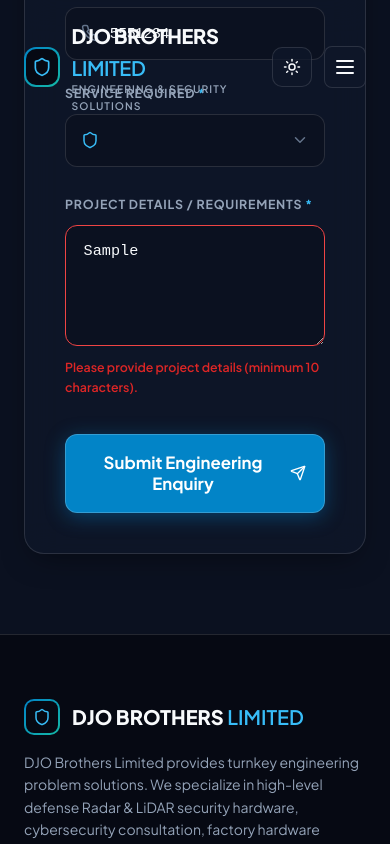
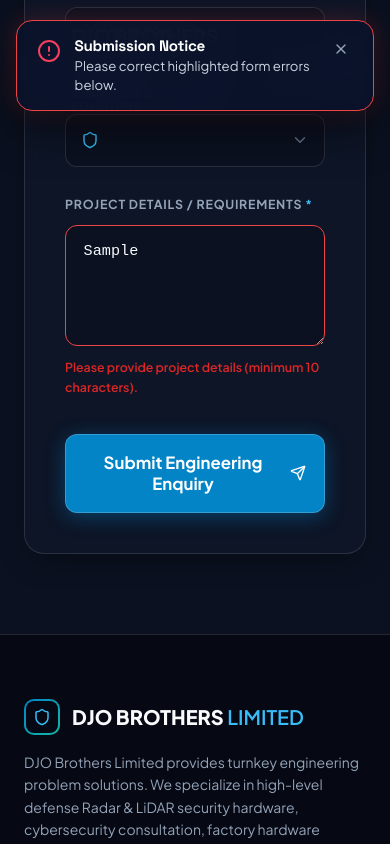
Before and after one commit to djobrothers/djobrothers, a Vue app in the folder client/: page / in a window 390 px wide. Both pictures are taken after typing "Sample", "name@example.com", "5551234", "Sample" into the empty fields and a click on the button "Submit Engineering Enquiry". Shown: the part 8923-9767 px from the top of the page. Built offline with nearby package versions, Linux system fonts and the light colour scheme; no server answers.

Commit message:
mobile form pop up updated

```diff
--- a/client/src/components/contact/EnquiryForm.vue
+++ b/client/src/components/contact/EnquiryForm.vue
@@ -11,27 +11,48 @@
       </p>
     </div>
 
-    <!-- Success Message -->
-    <transition name="fade">
-      <div v-if="successMessage" class="alert-box alert-success">
-        <CheckCircle2 class="alert-icon" />
-        <div>
-          <h4 class="alert-title">Submission Successful</h4>
-          <p class="alert-desc">{{ successMessage }}</p>
+    <!-- Floating Toast Notifications (Teleported to Body for top viewport visibility on mobile & desktop) -->
+    <teleport to="body">
+      <transition name="toast-slide">
+        <div
+          v-if="successMessage"
+          class="toast-notification toast-success"
+          role="alert"
+          aria-live="polite"
+        >
+          <div class="toast-content">
+            <CheckCircle2 class="toast-icon text-emerald" />
+            <div class="toast-text">
+              <h4 class="toast-title">Submission Successful!</h4>
+              <p class="toast-desc">{{ successMessage }}</p>
+            </div>
+            <button @click="dismissNotification" class="toast-close" aria-label="Close notification">
+              <X class="close-icon" />
+            </button>
+          </div>
         </div>
-      </div>
-    </transition>
+      </transition>
 
-    <!-- Error Message -->
-    <transition name="fade">
-      <div v-if="errorMessage" class="alert-box alert-error">
-        <AlertCircle class="alert-icon" />
-        <div>
-          <h4 class="alert-title">Unable to Submit</h4>
-          <p class="alert-desc">{{ errorMessage }}</p>
+      <transition name="toast-slide">
+        <div
+          v-if="errorMessage"
+          class="toast-notification toast-error"
+          role="alert"
+          aria-live="assertive"
+        >
+          <div class="toast-content">
+            <AlertCircle class="toast-icon text-rose" />
+            <div class="toast-text">
+              <h4 class="toast-title">Submission Notice</h4>
+              <p class="toast-desc">{{ errorMessage }}</p>
+            </div>
+            <button @click="dismissNotification" class="toast-close" aria-label="Close notification">
+              <X class="close-icon" />
+            </button>
+          </div>
         </div>
-      </div>
-    </transition>
+      </transition>
+    </teleport>
 
     <!-- Form -->
     <form @submit.prevent="handleSubmit" class="enquiry-form" novalidate>
@@ -142,9 +163,9 @@
 </template>
 
 <script setup>
-import { ref, reactive, watch } from 'vue';
+import { ref, reactive, watch, onUnmounted } from 'vue';
 import { submitEnquiry } from '../../services/api';
-import { User, Mail, Phone, Shield, ChevronDown, Send, CheckCircle2, AlertCircle, Loader2 } from 'lucide-vue-next';
+import { User, Mail, Phone, Shield, ChevronDown, Send, CheckCircle2, AlertCircle, Loader2, X } from 'lucide-vue-next';
 
 const props = defineProps({
   initialService: { type: String, default: 'Security Hardware' }
@@ -166,6 +187,26 @@
 const successMessage = ref('');
 const errorMessage = ref('');
 const fieldErrors = reactive({});
+
+let autoDismissTimer = null;
+
+const dismissNotification = () => {
+  if (autoDismissTimer) clearTimeout(autoDismissTimer);
+  successMessage.value = '';
+  errorMessage.value = '';
+};
+
+const triggerAutoDismiss = (seconds = 7) => {
+  if (autoDismissTimer) clearTimeout(autoDismissTimer);
+  autoDismissTimer = setTimeout(() => {
+    successMessage.value = '';
+    errorMessage.value = '';
+  }, seconds * 1000);
+};
+
+onUnmounted(() => {
+  if (autoDismissTimer) clearTimeout(autoDismissTimer);
+});
 
 const validateClientSide = () => {
   Object.keys(fieldErrors).forEach(key => delete fieldErrors[key]);
@@ -202,10 +243,13 @@
 };
 
 const handleSubmit = async () => {
-  successMessage.value = '';
-  errorMessage.value = '';
+  dismissNotification();
 
-  if (!validateClientSide()) return;
+  if (!validateClientSide()) {
+    errorMessage.value = 'Please correct highlighted form errors below.';
+    triggerAutoDismiss(5);
+    return;
+  }
 
   isSubmitting.value = true;
 
@@ -218,7 +262,9 @@
       message: form.message.trim()
     });
 
-    successMessage.value = res.message || 'Your enquiry has been received successfully.';
+    successMessage.value = res.message || 'Your enquiry has been submitted successfully! Our engineering team will contact you shortly.';
+    triggerAutoDismiss(8);
+
     form.full_name = '';
     form.email = '';
     form.phone_number = '';
@@ -227,10 +273,11 @@
   } catch (err) {
     if (err.errors && Array.isArray(err.errors)) {
       err.errors.forEach(e => { fieldErrors[e.field] = e.message; });
-      errorMessage.value = err.message || 'Validation failed. Please correct highlighted fields.';
+      errorMessage.value = err.message || 'Validation failed. Please check highlighted fields.';
     } else {
-      errorMessage.value = err.message || 'Failed to submit enquiry. Please try again.';
+      errorMessage.value = err.message || 'Failed to submit enquiry. Please check network connection and try again.';
     }
+    triggerAutoDismiss(7);
   } finally {
     isSubmitting.value = false;
   }
@@ -274,42 +321,103 @@
   line-height: 1.5;
 }
 
-.alert-box {
-  padding: 1.25rem;
-  border-radius: 12px;
+/* Floating Toast Styles (Teleported to viewport top) */
+.toast-notification {
+  position: fixed;
+  top: 1.25rem;
+  left: 50%;
+  transform: translateX(-50%);
+  z-index: 99999;
+  width: calc(100% - 2rem);
+  max-width: 520px;
+  border-radius: 16px;
+  box-shadow: 0 20px 40px rgba(0, 0, 0, 0.45);
+  backdrop-filter: blur(20px);
+  -webkit-backdrop-filter: blur(20px);
+  overflow: hidden;
+  pointer-events: auto;
+}
+
+.toast-success {
+  background: rgba(11, 19, 43, 0.96);
+  border: 1.5px solid #10B981;
+  box-shadow: 0 20px 40px rgba(0, 0, 0, 0.5), 0 0 25px rgba(16, 185, 129, 0.25);
+}
+
+.toast-error {
+  background: rgba(11, 19, 43, 0.96);
+  border: 1.5px solid #EF4444;
+  box-shadow: 0 20px 40px rgba(0, 0, 0, 0.5), 0 0 25px rgba(239, 68, 68, 0.25);
+}
+
+.toast-content {
   display: flex;
   align-items: flex-start;
-  gap: 0.75rem;
-  margin-bottom: 1.75rem;
+  gap: 0.85rem;
+  padding: 1rem 1.25rem;
 }
 
-.alert-success {
-  background: rgba(13, 148, 136, 0.12);
-  border: 1px solid rgba(20, 184, 166, 0.4);
-  color: var(--color-teal-600);
-}
-
-.alert-error {
-  background: rgba(239, 68, 68, 0.12);
-  border: 1px solid rgba(239, 68, 68, 0.4);
-  color: #DC2626;
-}
-
-.alert-icon {
-  width: 20px;
-  height: 20px;
+.toast-icon {
+  width: 24px;
+  height: 24px;
   flex-shrink: 0;
   margin-top: 2px;
 }
 
-.alert-title {
-  font-size: 0.875rem;
-  font-weight: 700;
+.text-emerald { color: #10B981; }
+.text-rose { color: #F43F5E; }
+
+.toast-text {
+  flex-grow: 1;
 }
 
-.alert-desc {
-  font-size: 0.8rem;
+.toast-title {
+  font-size: 0.95rem;
+  font-weight: 800;
+  color: #FFFFFF;
+}
+
+.toast-desc {
+  font-size: 0.825rem;
+  color: #CBD5E1;
+  line-height: 1.4;
   margin-top: 2px;
+}
+
+.toast-close {
+  background: transparent;
+  border: none;
+  color: #94A3B8;
+  padding: 4px;
+  cursor: pointer;
+  border-radius: 6px;
+  display: flex;
+  align-items: center;
+  justify-content: center;
+  transition: all 0.2s ease;
+}
+
+.toast-close:hover {
+  color: #FFFFFF;
+  background: rgba(255, 255, 255, 0.15);
+}
+
+.close-icon {
+  width: 16px;
+  height: 16px;
+}
+
+/* Toast Slide Animation */
+.toast-slide-enter-active, .toast-slide-leave-active {
+  transition: all 0.35s cubic-bezier(0.16, 1, 0.3, 1);
+}
+.toast-slide-enter-from {
+  opacity: 0;
+  transform: translate(-50%, -100%) scale(0.95);
+}
+.toast-slide-leave-to {
+  opacity: 0;
+  transform: translate(-50%, -35px) scale(0.95);
 }
 
 .enquiry-form {
@@ -452,11 +560,5 @@
   to { transform: rotate(360deg); }
 }
 
-.fade-enter-active, .fade-leave-active {
-  transition: opacity 0.3s ease;
-}
-.fade-enter-from, .fade-leave-to {
-  opacity: 0;
-}
 .space-y-3 > * + * { margin-top: 0.75rem; }
 </style>
```
